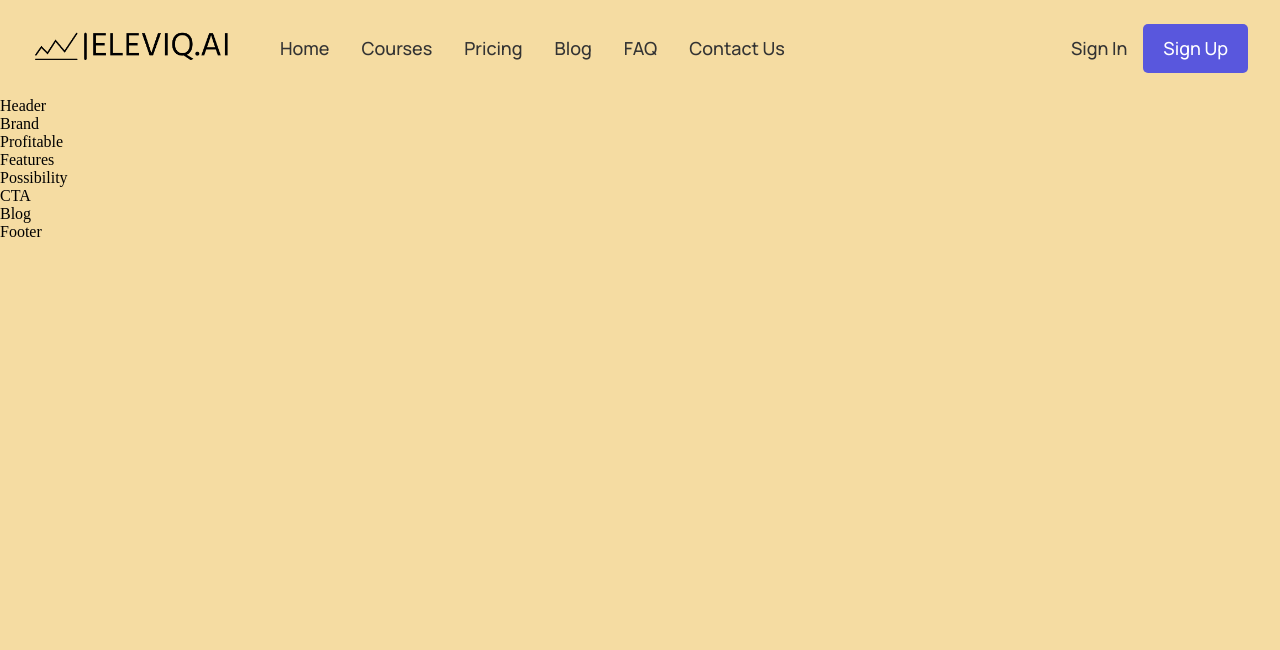
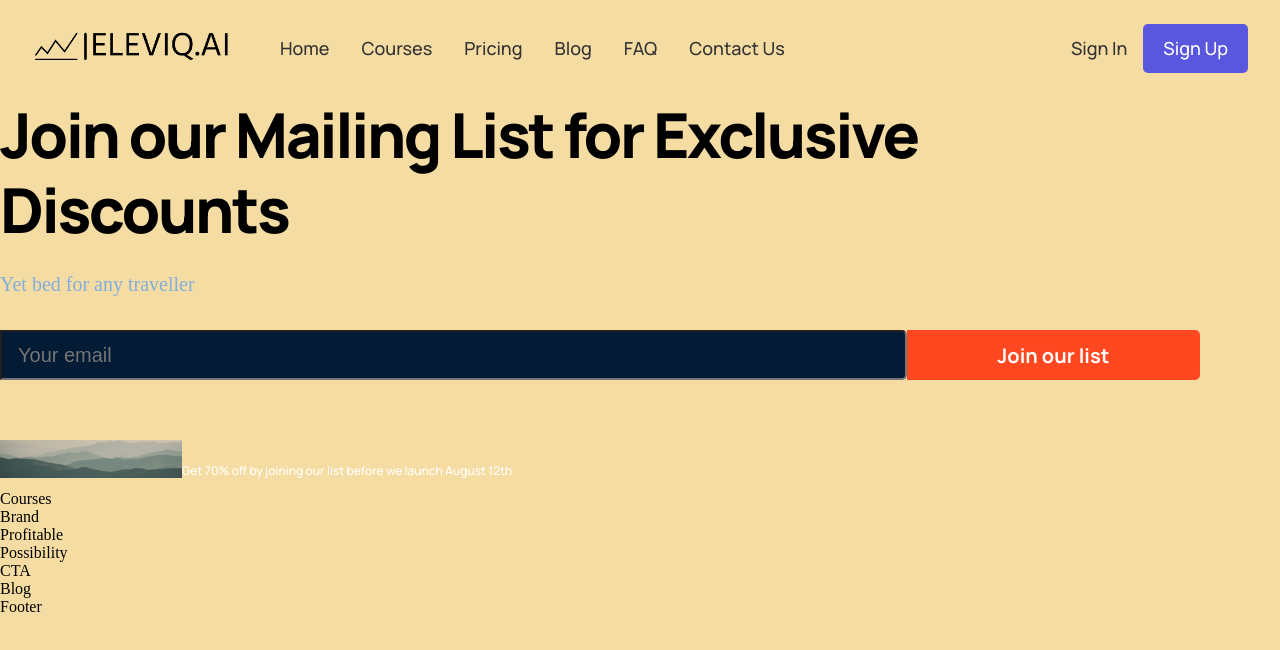
Before and after one commit to WitheringRiser/EleviqWebsite, a React (Create React App) app: page / in a window 1280 px wide. Shown: the top 650 px of the page. Built offline with nearby package versions, Linux system fonts and the light colour scheme.

Commit message:
some header

```diff
--- a/src/App.js
+++ b/src/App.js
@@ -2,7 +2,7 @@ import logo from './assets/logo-color.png';
 import React from 'react';
 import './App.css';
 import {Brand, CTA, Feature, Navbar} from './components';
-import {Footer, Header, Blog, Features, Possibility, Profitable} from './containers';
+import {Footer, Header, Blog, Courses, Possibility, Profitable} from './containers';
 
 function App() {
   return (
@@ -11,9 +11,9 @@ function App() {
         <Navbar/>
         <Header/>
       </div>
+    <Courses/>
     <Brand/>
     <Profitable/>
-    <Features/>
     <Possibility/>
     <CTA/>
     <Blog/>
--- a/src/components/navbar/navbar.css
+++ b/src/components/navbar/navbar.css
@@ -107,3 +107,28 @@
         display: flex;
     }
 }
+
+@media screen and (max-width: 700px){
+    .eleviq__navbar{
+        padding: 2rem, 4rem;
+    }
+}
+
+@media screen and (max-width: 550px){
+    .eleviq__narbar{
+        padding: 2rem;
+    }
+
+    .eleviq__navbar-sign{
+        display: none;
+    }
+
+    .eleviq__navbar-menu_container {
+        top: 20px;
+    }
+
+    .eleviq__navbar-menu_container-links-sign{
+        display: block;
+    }
+
+}
--- /dev/null
+++ b/src/containers/courses/courses.jsx
@@ -0,0 +1,12 @@
+import React from 'react';
+import './courses.css';
+
+const Courses = () => {
+	return (
+		<div>
+			Courses
+		</div>
+		)
+}
+
+export default Courses
--- a/src/containers/features/features.jsx
+++ /dev/null
@@ -1,12 +0,0 @@
-import React from 'react';
-import './features.css';
-
-const Features = () => {
-	return (
-		<div>
-			Features
-		</div>
-		)
-}
-
-export default Features
--- a/src/containers/header/header.css
+++ b/src/containers/header/header.css
@@ -0,0 +1,110 @@
+.eleviq__header{
+    display: flex;
+}
+
+.eleviq__header-content{
+    flex: 1;
+    display: flex;
+    justify-content: center;
+    align-items: flex-start;
+    flex-direction: column;
+
+    margin-right: 5rem;
+}
+
+.eleviq__header-content h1{
+    font-family: var(--font-family);
+    font-weight: 800;
+    font-size: 62px;
+    line-height: 75px;
+    letter-spacing: -0.04em;
+}
+
+.eleviq__header-content p{
+    font-family: var (--font-family);
+    font-style: normal;
+    font-weight: normal;
+    font-size: 20px;
+    line-height: 27px;
+    color: var(--color-text);
+
+    margin-top: 1.5rem;
+}
+
+.eleviq__header-content__input{
+    width: 100%;
+    margin: 2rem 0 1rem;
+
+    display: flex;
+}
+
+.eleviq__header-content__input input{
+    flex: 2;
+    width: 100%;
+    min-height: 50px;
+    font-family: var (--font-family);
+    font-size: 20px;
+    line-height: 27px;
+    background: var(--color-footer);
+    border: 2px solid var (--color-footer);
+    padding: 0 1rem;
+    outline: none;
+    color: #fff;
+    border-top-right-radius: 5px;
+    border-bottom-right-radius: 5px;
+}
+
+.eleviq__header-content__input button{
+    flex: 0.6;
+    width: 100%;
+    min-height: 50px;
+    font-family: var(--font-family);
+    font-weight: bold;
+    font-size: 20px;
+    line-height: 27px;
+    background: #ff4820;
+    color: #fff;
+    cursor: pointer;
+    outline: none;
+    padding: 0 1rem;
+    border: none;
+
+    border-top-right-radius: 5px;
+    border-bottom-right-radius: 5px;
+}
+
+.eleviq__header-content__mountains1{
+    width: 100%;
+    display: flex;
+    justify-content: flex-start;
+    align-items: center;
+
+    margin-top: 2rem;
+}
+
+.eleviq__header-content__mountains1 img{
+    width: 181.79px;
+    height: 38px;
+}
+
+.eleviq__header-content__mountains1 p{
+    margin-left: 0 0 0 1rem;
+    font-family: var(--font-family);
+    font-weight: 500;
+    font-size: 12px;
+    line-height: 38px;
+    color: #fff;
+    text-align: center;
+}
+
+.eleviq_header-image{
+    flex: 1;
+    display: flex;
+    justify-content: center;
+    align-items: center;
+}
+
+.eleviq__header-image img{
+    width: 100%;
+    height: 100%;
+}
--- a/src/containers/header/header.jsx
+++ b/src/containers/header/header.jsx
@@ -1,10 +1,23 @@
 import React from 'react';
 import './header.css';
+import mountains1 from '../../assets/mountains-1.jpg';
 
 const Header = () => {
 	return (
-		<div>
-			Header
+		<div className = "eleviq__header section__padding" id = "home">
+			<div className = "eleviq__header-content">
+				<h1 className = "text">Join our Mailing List for Exclusive Discounts</h1>
+				<p>Yet bed for any traveller</p>
+				<div className = "eleviq__header-content__input">
+					<input type = "email" placeholder = "Your email"></input>
+					<button type = "button">Join our list</button>
+				</div>
+
+				<div className = "eleviq__header-content__mountains1">
+					<img src = {mountains1} alt = "mountains1"/>
+					<p>Get 70% off by joining our list before we launch August 12th</p>
+				</div>
+			</div>
 		</div>
 		)
 }
--- a/src/containers/index.js
+++ b/src/containers/index.js
@@ -1,5 +1,5 @@
 export {default as Blog} from './blog/blog';
-export {default as Features} from './features/features';
+export {default as Courses} from './courses/courses';
 export {default as Footer} from './footer/footer';
 export {default as Header} from './header/header';
 export {default as Possibility} from './possibility/possibility';
```
Also changed, not shown: src/assets/mountains-1.jpg (added), src/containers/courses/courses.css (added).
